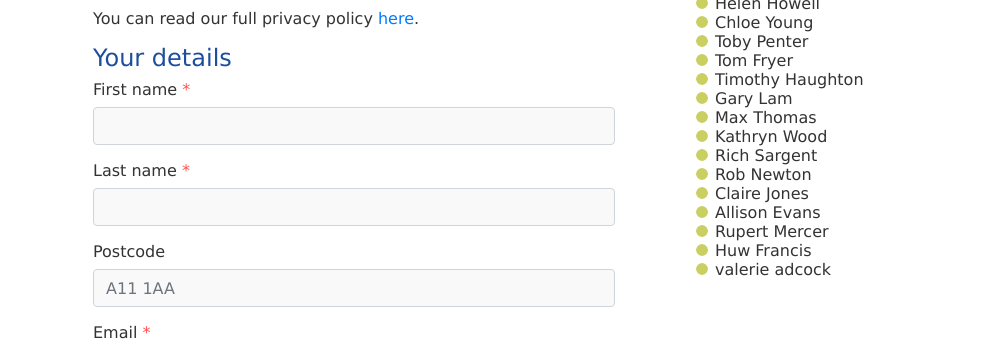
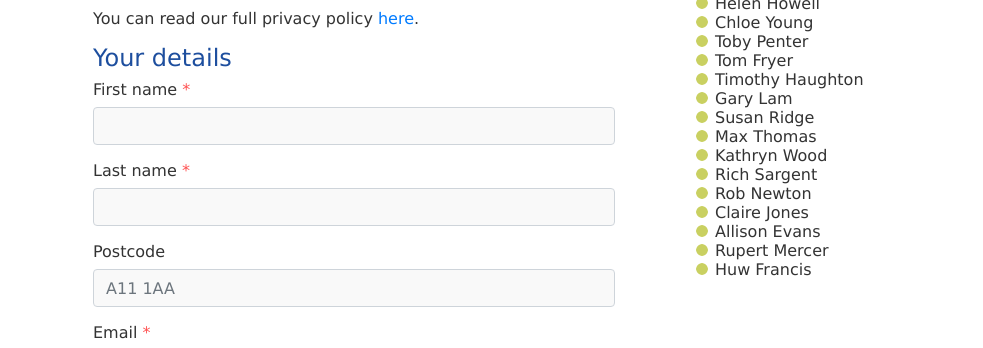
Before and after one commit to winchestercyclingcharter/winchestercyclingcharter.github.io, a Jekyll site: the page built from ind-page.md, in a window 1280 px wide. Shown: the part 506-854 px from the top of the page, without its empty margins (148-1131 px from the left). Built offline with Jekyll 4.4.1, drawn with Linux system fonts in a browser that asks for light colours; nearby versions of some CDN libraries.

Commit message:
Update people.yml

```diff
--- a/_data/people.yml
+++ b/_data/people.yml
@@ -526,3 +526,4 @@ people:
 - { lastname: Staunton, firstname: michael, dt: 20210722-162755-432253 }
 - { lastname: Young, firstname: Chloe, dt: 20210713-171153-763035 }
 - { lastname: Thomas, firstname: Max, dt: 20210708-151713-543105 }
+- { lastname: Ridge, firstname: Susan , dt: 20210709-053221-601532 }
```
